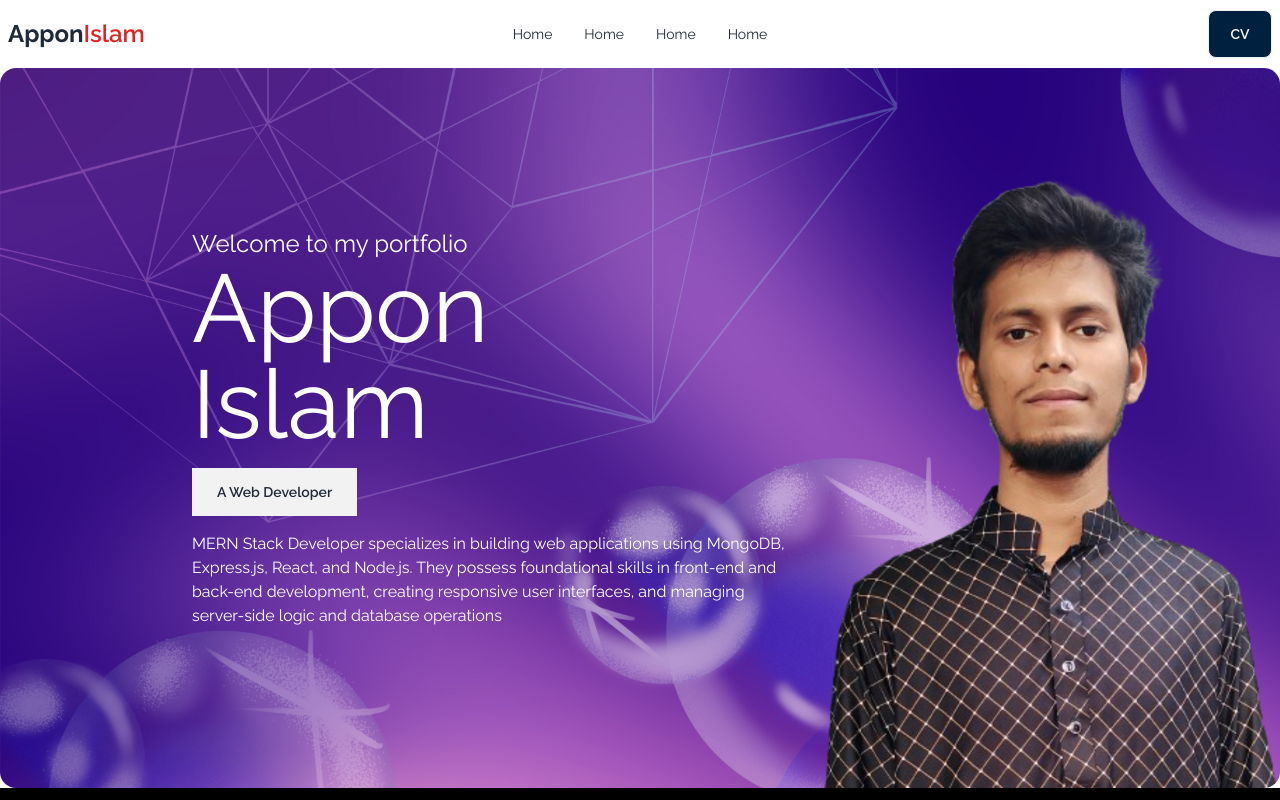
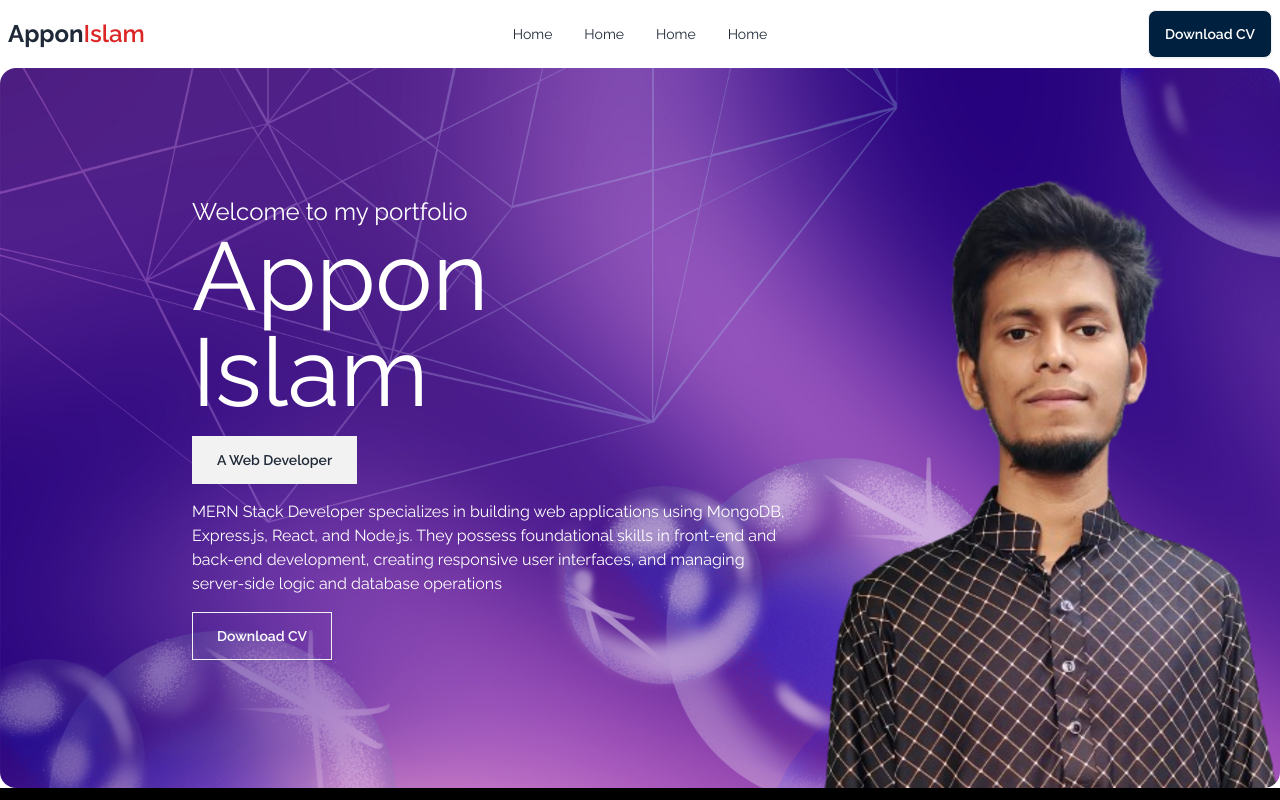
Before and after one commit to apponislam/portfolio, a React (Vite) app: page / in a window 1280 px wide. Shown: the top 800 px of the page. Built offline with nearby package versions, Linux system fonts and the light colour scheme.

Commit message:
banner added

```diff
--- a/src/Components/Home/Home.jsx
+++ b/src/Components/Home/Home.jsx
@@ -12,6 +12,7 @@ const Home = () => {
                 <p>
                     MERN Stack Developer specializes in building web applications using MongoDB, <br /> Express.js, React, and Node.js. They possess foundational skills in front-end and <br /> back-end development, creating responsive user interfaces, and managing <br /> server-side logic and database operations
                 </p>
+                <p className="btn rounded-none p-3 px-6 mt-4 bg-transparent text-white hover:bg-white hover:text-black">Download CV</p>
             </div>
         </div>
     );
--- a/src/Components/Navbar/Navbar.jsx
+++ b/src/Components/Navbar/Navbar.jsx
@@ -40,7 +40,7 @@ const Navbar = () => {
                     <ul className="menu menu-horizontal px-1">{navlinks}</ul>
                 </div>
                 <div className="navbar-end">
-                    <Link className="btn bg-[#00203f] hover:bg-[#00203f] text-white w-16">CV</Link>
+                    <Link className="btn bg-[#00203f] hover:bg-[#00203f] text-white ">Download CV</Link>
                 </div>
             </div>
         </div>
```
